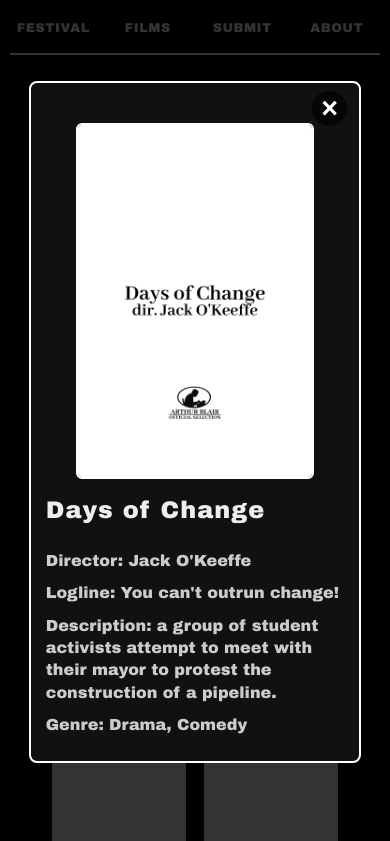
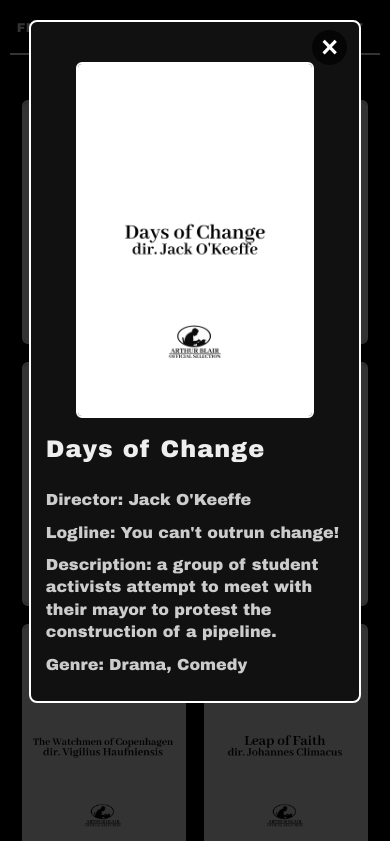
Before and after one commit to jackokeeffe/arthurblairfestival, a plain HTML site: page pages/films.html in a window 390 px wide. Both pictures are taken after a click on the link 119 px from the left and 199 px from the top of the page. Shown: the top 841 px of the page. Drawn offline with Linux system fonts and the light colour scheme.

Commit message:
Update films.css

```diff
--- a/pages/films.css
+++ b/pages/films.css
@@ -289,7 +289,6 @@ body {
   }
 }
 
-/* Extra small screens */
 @media (max-width: 480px) {
   /* Header - smaller and distributed */
   #header {
@@ -305,16 +304,16 @@ body {
     min-width: 0;
   }
 
-  /* Films grid - keep 2 columns on phone */
+  /* Films grid - 2 columns on phone */
   #films {
     grid-template-columns: repeat(2, 1fr);
-    gap: 18px; /* Increased from 10px to 18px */
+    gap: 18px;
   }
 
   /* Bigger posters for phone */
   #films img#poster {
-    width: 130px;
-    height: 195px;
+    width: 160px;
+    height: 240px;
   }
 
   /* Body padding adjustment */
@@ -349,4 +348,25 @@ body {
     align-items: center;
     justify-content: center;
   }
+
+  /* Make modals scrollable and align to top */
+  #modal-days,
+  #modal-love,
+  #modal-which,
+  #modal-knight,
+  #modal-leap,
+  #modal-aesthete,
+  #modal-watchmen,
+  #modal-sister {
+    align-items: flex-start;
+    overflow-y: auto;
+  }
 }
+
+body.modal-open {
+  position: fixed;
+  overflow: hidden;
+  width: 100%;
+  top: 0;
+  left: 0;
+}
```
